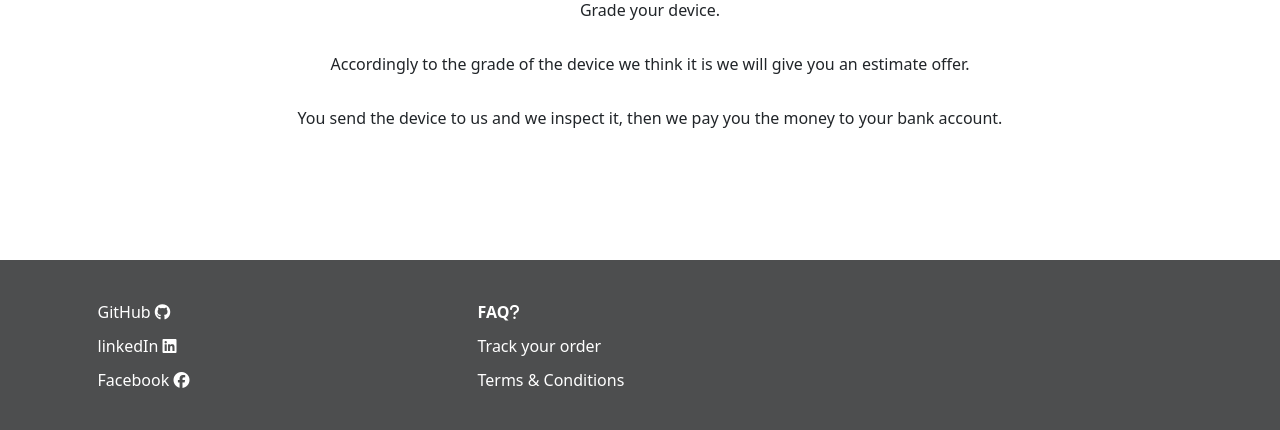
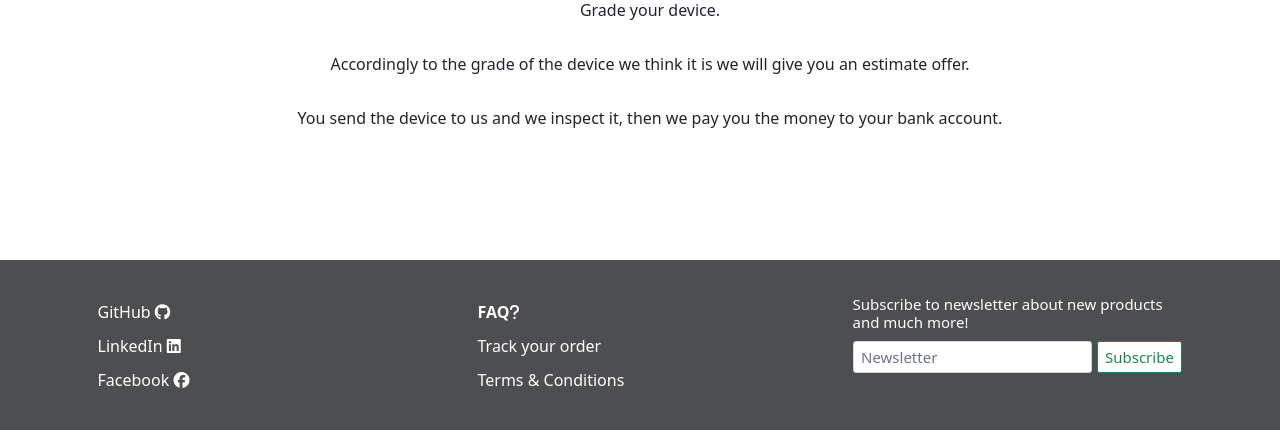
Before and after one commit to aboczek/RetroTech, a Django app: page / in a window 1280 px wide. Shown: the part 1802-2232 px from the top of the page. Run offline with Django 4.2, Linux system fonts and the light colour scheme; some libraries are stand-ins or nearby versions.

Commit message:
Finishing up footer, possible small changes in future

```diff
--- a/home/templates/home/index.html
+++ b/home/templates/home/index.html
@@ -122,31 +122,45 @@
     <div class="container">
         <div class="row">
             <div class="col-4">
-                <ul class="style-none pt-5 white-txt">
-                    <li class="pt-3"><a href="Github.com" target="_blank" rel="noopener" class="text-decoration-none"
-                            aria-label="Github">GitHub <i class="fa-brands fa-github"></i></a>
+                <ul class="style-none pt-5">
+                    <li class="pt-3"><a href="Github.com" target="_blank" rel="noopener"
+                            class="text-decoration-none text-white" aria-label="Github">GitHub <i
+                                class="fa-brands fa-github"></i></a>
                     </li>
-                    <li class="pt-3"><a href="linkedin.com" target="_blank" rel="noopener" class="text-decoration-none"
-                            aria-label="Linkedin">linkedIn <i class="fa-brands fa-linkedin"></i></a>
+                    <li class="pt-3"><a href="linkedin.com" target="_blank" rel="noopener"
+                            class="text-decoration-none text-white" aria-label="Linkedin">LinkedIn <i
+                                class="fa-brands fa-linkedin"></i></a>
                     </li>
-                    <li class="py-3"><a href="facebook.com" target="_blank" rel="noopener" class="text-decoration-none"
-                            aria-label="Facebook">Facebook <i class="fa-brands fa-facebook"></i></a>
+                    <li class="py-3"><a href="facebook.com" target="_blank" rel="noopener"
+                            class="text-decoration-none text-white" aria-label="Facebook">Facebook <i
+                                class="fa-brands fa-facebook"></i></a>
                     </li>
                 </ul>
             </div>
             <div class="col-4">
-                <ul class="style-none pt-5 white-txt">
-                    <li class="pt-3"><a href="#" class="text-decoration-none fw-bolder">FAQ<i
+                <ul class="style-none pt-5">
+                    <li class="pt-3"><a href="#" class="text-decoration-none fw-bolder text-white">FAQ<i
                                 class="fa-solid fa-question fw-bolder"></i></a>
                     </li>
-                    <li class="pt-3"><a href="#" class="text-decoration-none">Track your order</a>
+                    <li class="pt-3"><a href="#" class="text-decoration-none text-white">Track your order</a>
                     </li>
                     </li>
-                    <li class="pt-3"><a href="#" class="text-decoration-none">Terms & Conditions</a>
+                    <li class="pt-3"><a href="#" class="text-decoration-none text-white">Terms & Conditions</a>
                     </li>
                 </ul>
             </div>
-            <div class="col-4"></div>
+            <div class="col-4">
+                <nav class="navbar">
+                    <div class="container-fluid pt-5">
+                        <h4 class="text-white">Subscribe to newsletter about new products and much more!</h4>
+                        <form class="d-flex py-2">
+                            <input class="form-control me-2 subscribe" type="newsletter" placeholder="Newsletter"
+                                aria-label="Newsletter">
+                            <button class="btn btn-outline-success subscribe white-bg" type="submit">Subscribe</button>
+                        </form>
+                    </div>
+                </nav>
+            </div>
         </div>
     </div>
 </footer>
--- a/static/css/style.css
+++ b/static/css/style.css
@@ -76,6 +76,14 @@ body {
     color: var(--white);
 }
 
+.subscribe {
+    font-size: 1.5rem;
+}
+
+.white-bg {
+    background-color: var(--white);
+}
+
 /* Bootstrap override */
 .nav-link {
     color: var(--black);
```
